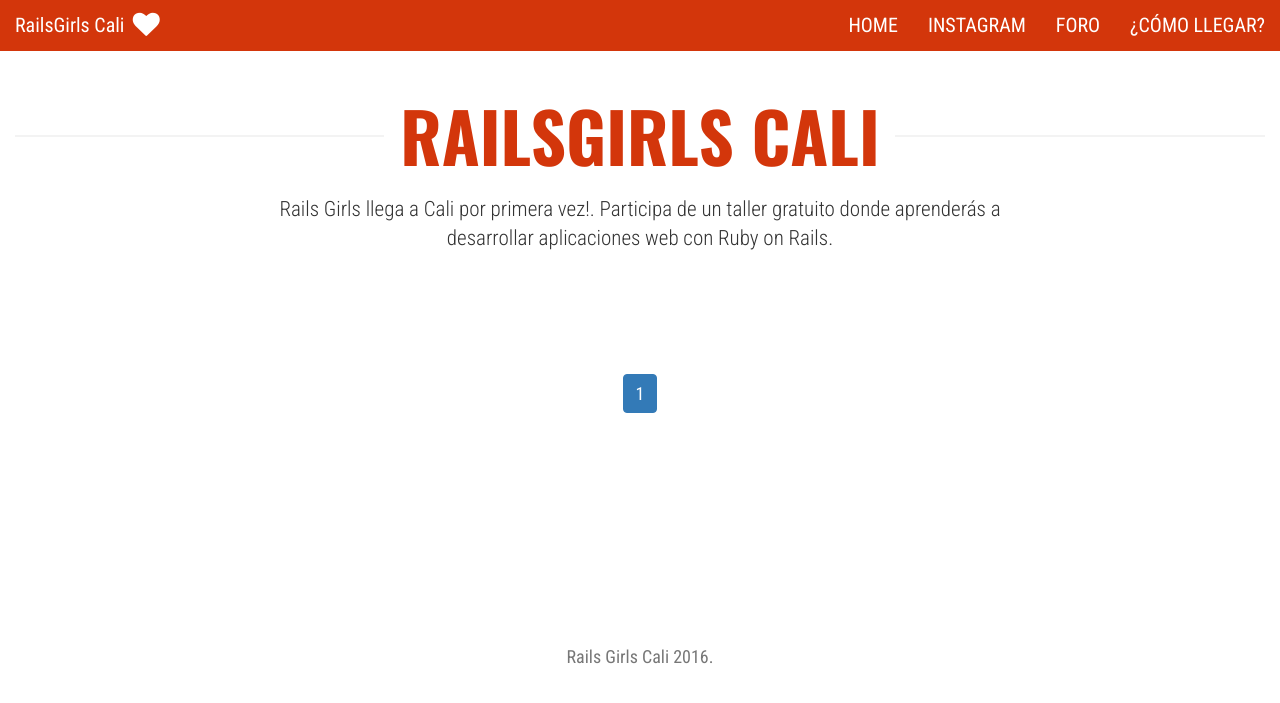
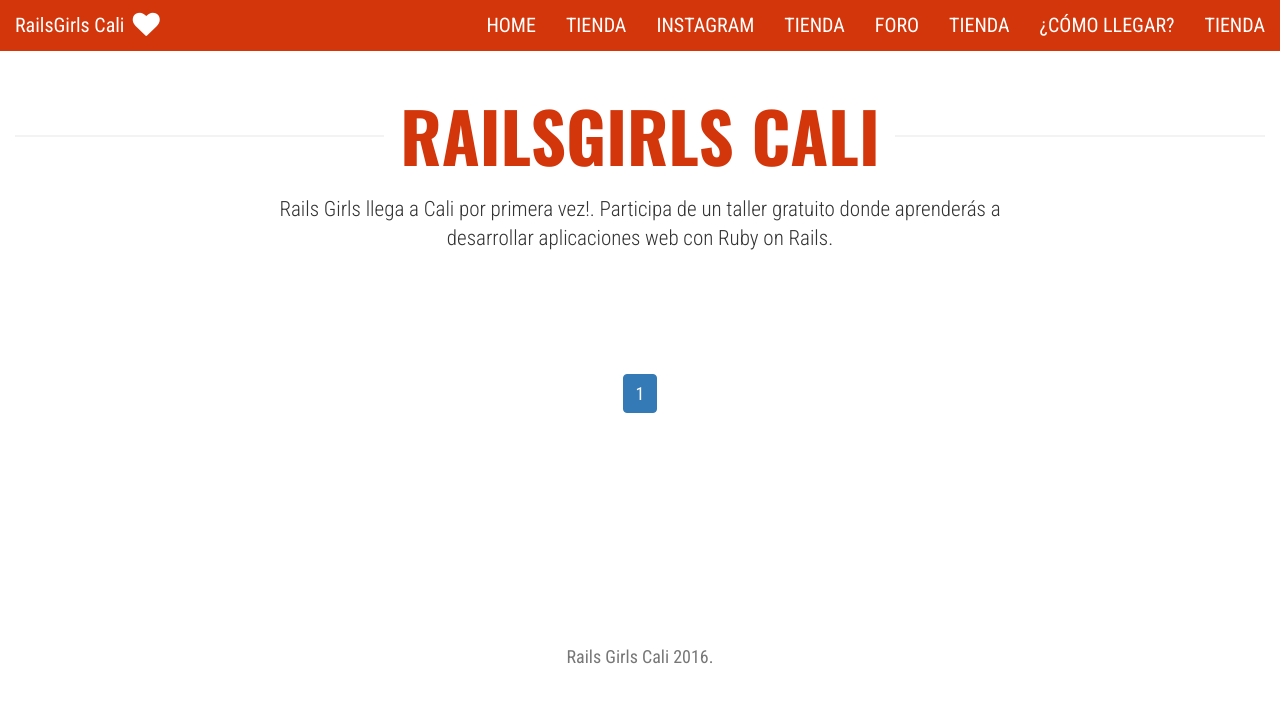
Before and after one commit to railsgirls-cali/railsgirls-cali.github.io, a Jekyll site: the page built from index.html, in a window 1280 px wide. Shown: the top 703 px of the page. Built offline with Jekyll 4.4.1, drawn with Linux system fonts in a browser that asks for light colours; nearby versions of some CDN libraries; Markdown is read by kramdown in place of the engine named in the settings; the list of posts is cut into pages by our own code.

Commit message:
Adding store link

```diff
--- a/_data/nav.yml
+++ b/_data/nav.yml
@@ -2,4 +2,5 @@ main:
     - { url: '/', text: 'Home' }
     - { url: '/instagram', text: 'Instagram' }
     - { url: '/forum', text: 'Foro' }
+#    - { url: '/tienda', text: 'Tienda' }
     - { url: '/location', text: '¿Cómo llegar?' }
--- a/_includes/header.html
+++ b/_includes/header.html
@@ -68,6 +68,9 @@
                         <li>
                             <a href="{{ item.url }}">{{ item.text }}</a>
                         </li>
+                        <li>
+                            <a href="https://docs.google.com/document/d/1e1EI69LHhySZYZcfCa0Ce2tNBSfRgkRUztje40aq4T8/edit?usp=sharing">Tienda</a>
+                        </li>
                     {% endfor %}
                 </ul>
             </div>
```
